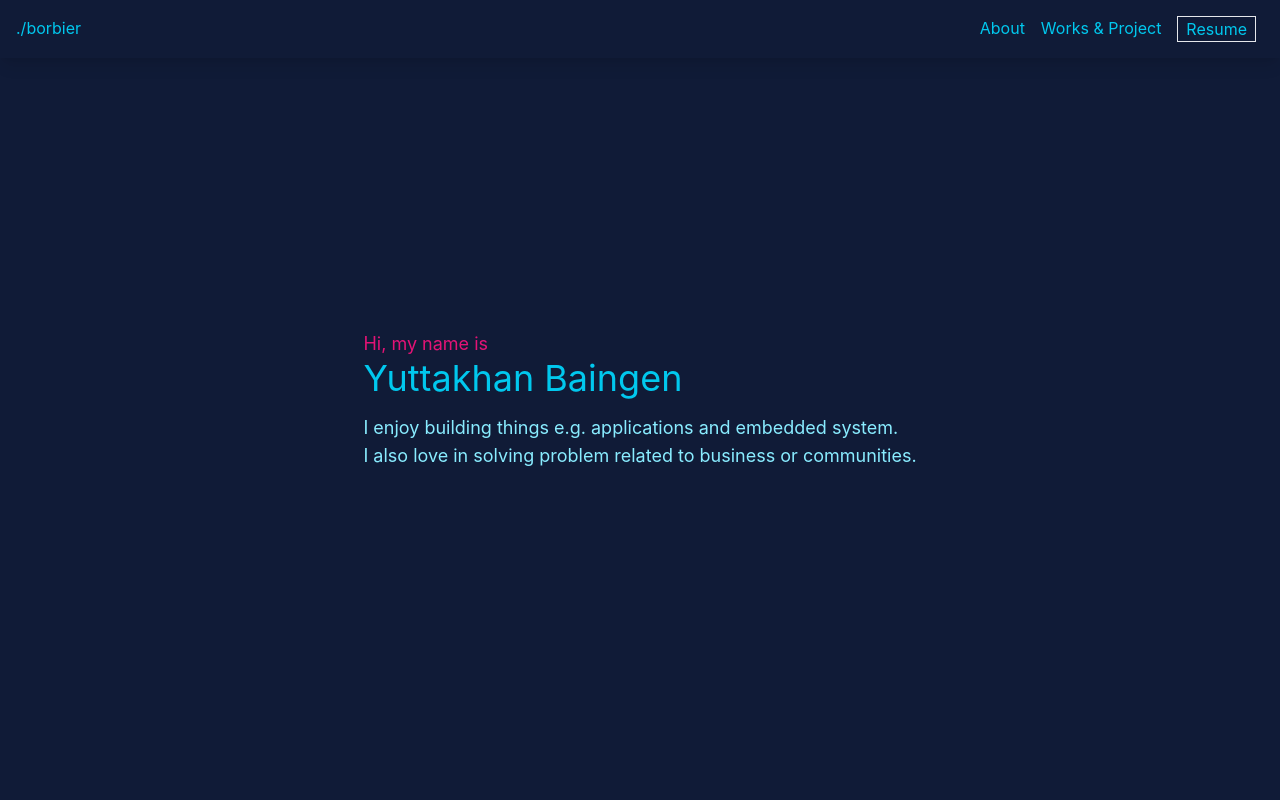
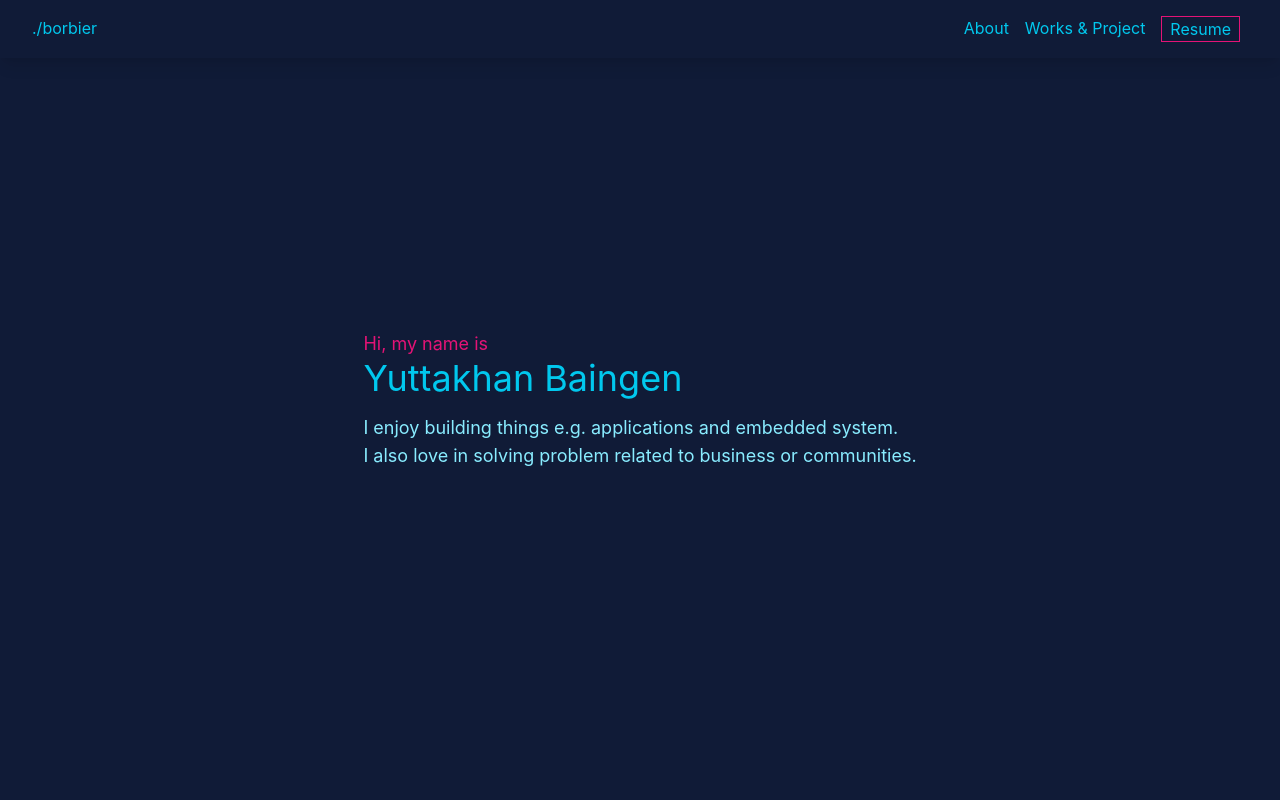
Before and after one commit to badgooooor/portfolio, a Next.js app: page / in a window 1280 px wide. Shown: the top 800 px of the page. Built offline with nearby package versions, Linux system fonts and the light colour scheme.

Commit message:
Update styling

```diff
--- a/styles/globals.css
+++ b/styles/globals.css
@@ -12,7 +12,7 @@ body {
 
 @layer components {
   .navbar-container {
-    @apply fixed flex w-screen flex-row text-robins-egg-blue justify-between px-4 py-4 bg-bunting-500 shadow-lg;
+    @apply fixed flex w-screen z-10 flex-row text-robins-egg-blue justify-between px-8 py-4 bg-bunting-500 shadow-lg;
   }
 
   .navbar-items {
@@ -24,7 +24,7 @@ body {
   }
 
   .navbar-resume {
-    @apply px-2 mx-2 border;
+    @apply px-2 mx-2 border border-razzmatazz transition duration-300 ease-in-out hover:bg-razzmatazz hover:bg-opacity-50;
   }
 
   .landing-container {
```
